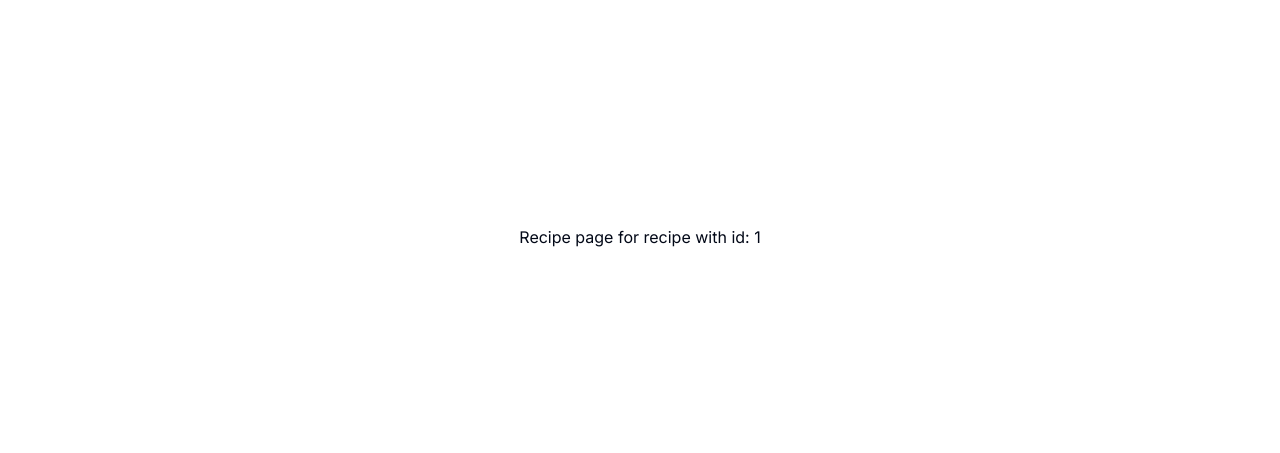
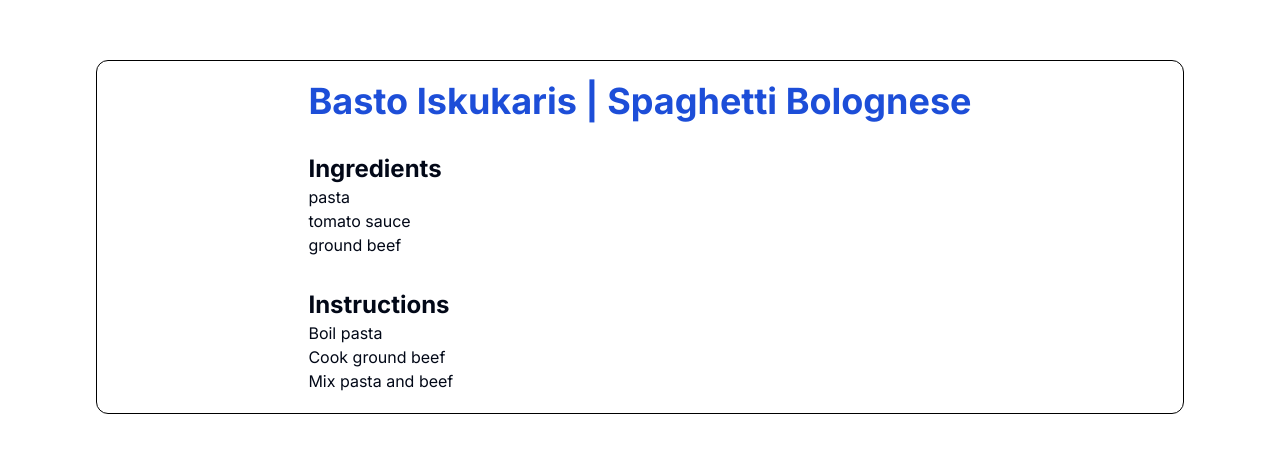
Before and after one commit to abdihashii/Walleye-Capital-Coding-Challenge, a Next.js app in the folder recipe-app/: page /recipe/1 in a window 1280 px wide. Shown: the part 163-616 px from the top of the page. Built offline with nearby package versions, Linux system fonts and the light colour scheme.

Commit message:
Update the recipe page server component to load the recipe data by the id and display it

```diff
--- a/recipe-app/src/app/recipe/[id]/page.tsx
+++ b/recipe-app/src/app/recipe/[id]/page.tsx
@@ -1,3 +1,4 @@
+import { getRecipeFromId } from '@/lib/utils';
 import React from 'react';
 
 export default async function RecipePage({
@@ -7,9 +8,45 @@ export default async function RecipePage({
 		id: string;
 	};
 }) {
+	const recipeData = await getRecipeFromId(params.id);
+
+	const { error, recipe } = recipeData;
+
+	if (error || !recipe) {
+		return (
+			<main className="flex min-h-screen flex-col items-center justify-center p-24">
+				<section className="w-full flex-col items-center rounded-xl border border-black p-5">
+					<h1>{error}</h1>
+				</section>
+			</main>
+		);
+	}
+
 	return (
 		<main className="flex min-h-screen flex-col items-center justify-center p-24">
-			<h1>Recipe page for recipe with id: {params.id}</h1>
+			<section className="flex w-full justify-center rounded-xl border border-black p-5 2xl:w-3/4">
+				<div className="flex w-fit flex-col gap-8">
+					<h1 className="text-4xl font-bold text-blue-700">{recipe.title}</h1>
+
+					<div>
+						<h2 className="text-2xl font-bold">Ingredients</h2>
+						<ul>
+							{recipe.ingredients.map((ingredient, index) => (
+								<li key={index}>{ingredient}</li>
+							))}
+						</ul>
+					</div>
+
+					<div>
+						<h2 className="text-2xl font-bold">Instructions</h2>
+						<ol>
+							{recipe.instructions.map((instruction, index) => (
+								<li key={index}>{instruction}</li>
+							))}
+						</ol>
+					</div>
+				</div>
+			</section>
 		</main>
 	);
 }
```
